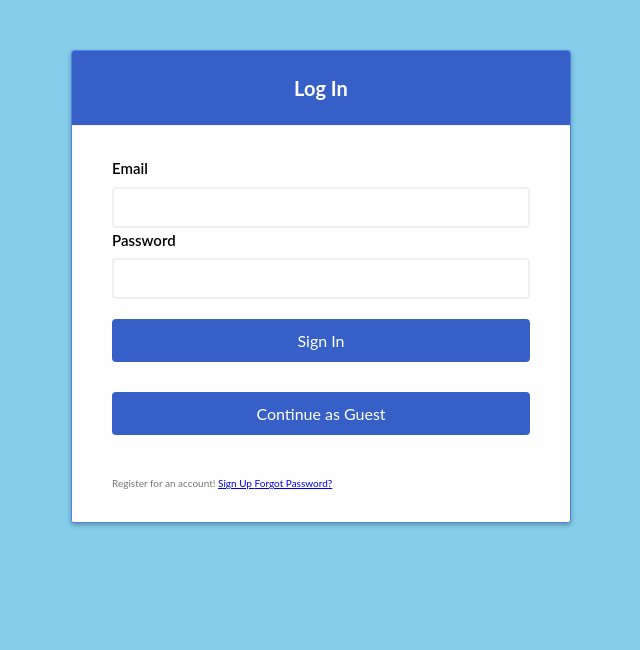
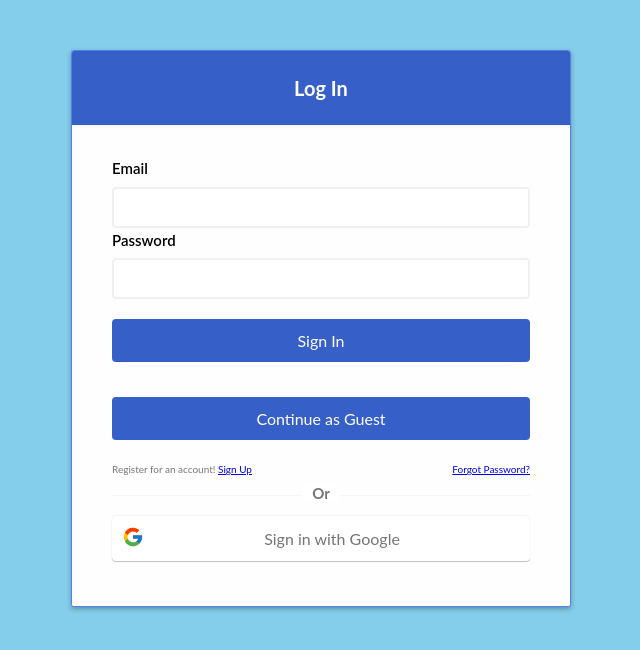
Before and after one commit to tangivan/auditime-firebase, a React (Create React App) app: page /login in a window 1280 px wide. Shown: the top 650 px of the page, without its empty margins (319-959 px from the left). Built offline with nearby package versions, Linux system fonts and the light colour scheme; no server answers.

Commit message:
added google log in, linking email & password, update profiles

```diff
--- a/src/components/ForgotPassword.js
+++ b/src/components/ForgotPassword.js
@@ -35,8 +35,10 @@ const ForgotPassword = () => {
                     <input type="email" ref={emailRef} className="input"></input>
                     <button disabled={loading} className="btn cursor">Submit</button>
                 </div>
-                <label>Register for an account! <Link to="/signup">Sign Up </Link></label>
-                <label><Link to="/login">Login</Link></label>
+                <div className="row space-between">
+                    <label>Register for an account! <Link to="/signup">Sign Up </Link></label>
+                    <label><Link to="/login">Login</Link></label>
+                </div>
             </form>
         </div>
     );
--- a/src/components/LinkAccount.js
+++ b/src/components/LinkAccount.js
@@ -3,12 +3,13 @@ import { useAuth } from '../contexts/AuthContext'
 import { useHistory } from 'react-router-dom';
 import { Link } from 'react-router-dom'
 import { FcGoogle } from 'react-icons/fc'
-import { FaFacebook, FaTwitter, FaGithub, FaGit } from 'react-icons/fa'
 
 const LinkAccount = () => {
     const emailRef = useRef();
+    const passwordRef = useRef();
+    const userNameRef = useRef();
     const history = useHistory();
-    const { currentUser, linkWithGoogle } = useAuth();
+    const { currentUser, linkWithGoogle, linkEmailandPassword } = useAuth();
     const [error, setError] = useState('');
     const [message, setMessage] = useState('');
     const [loading, setLoading] = useState(false);
@@ -25,8 +26,10 @@ const LinkAccount = () => {
             setMessage('');
             setError("");
             setLoading(true);
+            await linkEmailandPassword(emailRef.current.value, passwordRef.current.value, userNameRef.current.value);
             setMessage('Successfully Linked.')
-        } catch {
+        } catch (err) {
+            console.log(err);
             setError("Failed to Link account.");
         }
 
@@ -48,16 +51,24 @@ const LinkAccount = () => {
         <div className="auth-form-outer">
             <h2 className="header">Link Account</h2>
             {error && <h1>{error}</h1>}
-            <h1>{message}</h1>
+            <span className="text-center"><h1>{message}</h1></span>
             <form className="form" onSubmit={handleSubmit}>
                 <div className="form-group">
+                    <label>Username</label>
+                    <input type="text" ref={userNameRef} className="input"></input>
                     <label>Email</label>
                     <input type="email" ref={emailRef} className="input"></input>
-                    <button disabled={loading} className="cursor btn">Submit</button>
-                    <button className="google-btn cursor" onClick={linkGoogle}>
-                        <span className="btn-icon"><FcGoogle size={22} /></span>
-                        <span className="btn-span">Link Google Account</span>
-                    </button>
+                    <label>Password</label>
+                    <input type="password" ref={passwordRef} className="input"></input>
+                    <button disabled={loading} className="cursor btn margin-btm-sm">Submit</button>
+                    <div>
+                        <h2><span>Or</span></h2>
+                        <button className="google-btn cursor" onClick={linkGoogle}>
+                            <span className="btn-icon"><FcGoogle size={22} /></span>
+                            <span className="btn-span">Link Google Account</span>
+                        </button>
+                    </div>
+                    <label className="align-right"><Link to="/">Back</Link></label>
                 </div>
             </form>
         </div>
--- a/src/components/Login.js
+++ b/src/components/Login.js
@@ -2,11 +2,12 @@ import React, { useRef, useState } from 'react'
 import { useAuth } from '../contexts/AuthContext'
 import firebase from '../firebase'
 import { Link, useHistory } from 'react-router-dom'
+import { FcGoogle } from 'react-icons/fc'
 
 const Login = () => {
     const emailRef = useRef();
     const passwordRef = useRef();
-    const { login, anonLogin, logout } = useAuth();
+    const { login, anonLogin, loginWithGoogle } = useAuth();
     const [error, setError] = useState('');
     const [loading, setLoading] = useState(false);
     const history = useHistory();
@@ -18,6 +19,21 @@ const Login = () => {
             setError("");
             setLoading(true);
             await login(emailRef.current.value, passwordRef.current.value);
+        } catch {
+            setError("Failed to log in");
+        }
+
+        setLoading(false);
+        history.push("/");
+    }
+
+    const handleLoginWithGoogle = async (e) => {
+        e.preventDefault();
+        console.log("google login")
+        try {
+            setError("");
+            setLoading(true);
+            await loginWithGoogle();
         } catch {
             setError("Failed to log in");
         }
@@ -57,18 +73,27 @@ const Login = () => {
         <div className="auth-form-outer">
             <h2 className="header">Log In</h2>
             {error && <h1>{error}</h1>}
-            <form className="form" onSubmit={handleSubmit}>
+            <form className="form">
                 <div className="form-group">
                     <label>Email</label>
                     <input type="email" ref={emailRef} className="input"></input>
                     <label>Password</label>
                     <input type="password" ref={passwordRef} className="input"></input>
                     {error && <h1>{error}</h1>}
-                    <button disabled={loading} className="btn cursor">Sign In</button>
+                    <button disabled={loading} className="btn cursor" onClick={handleSubmit}>Sign In</button>
                     <button className="btn  cursor" onClick={handleAnonLogin}> Continue as Guest</button>
                 </div>
-                <label>Register for an account! <Link to="/signup">Sign Up </Link></label>
-                <Link to="/forgot-password">Forgot Password?</Link>
+                <div className="row space-between margin-btm-sm">
+                    <label>Register for an account! <Link to="/signup">Sign Up </Link></label>
+                    <Link to="/forgot-password">Forgot Password?</Link>
+                </div>
+                <div>
+                    <h2><span>Or</span></h2>
+                    <button className="google-btn cursor">
+                        <span className="btn-icon"><FcGoogle size={22} /></span>
+                        <span className="btn-span" onClick={handleLoginWithGoogle}>Sign in with Google</span>
+                    </button>
+                </div>
             </form>
         </div>
     );
--- a/src/components/Signup.js
+++ b/src/components/Signup.js
@@ -62,7 +62,7 @@ const SignUp = () => {
                     <label>Password Confirmation</label>
                     <input type="password" ref={passwordConfirmRef} className="input"></input>
                 </div>
-                {error && <h1 className="text-center">{error}</h1>}
+                {error && <h1 className="text-center-red">{error}</h1>}
                 <button className="btn cursor" disabled={loading}>Sign up</button>
                 <label className="login-label">Already have an account? <Link to="/login"> Log In </Link></label>
             </form>
--- a/src/contexts/AuthContext.js
+++ b/src/contexts/AuthContext.js
@@ -1,5 +1,7 @@
 import React, { useContext, useState, useEffect } from 'react'
-import firebase, { auth, githubProvider, googleProvider, facebookProvider, twitterProvider } from '../firebase'
+import { auth, googleProvider } from '../firebase'
+import firebase from 'firebase/app';
+import 'firebase/auth'
 
 const AuthContext = React.createContext();
 
@@ -21,6 +23,31 @@ const AuthProvider = ({ children }) => {
 
     const anonLogin = () => {
         return auth.signInAnonymously();
+    }
+
+    const loginWithGoogle = () => {
+        console.log("loginwithgoogle2")
+        auth.signInWithPopup(googleProvider)
+            .then((result) => {
+                const credential = result.credential;
+                const token = credential.accessToken;
+                const user = result.user;
+            })
+            .catch(error => {
+                console.error(error);
+            })
+    }
+
+    const linkEmailandPassword = (email, password, displayName) => {
+        const credential = firebase.auth.EmailAuthProvider.credential(email, password);
+        auth.currentUser.linkWithCredential(credential)
+            .then((usercred) => {
+                const user = usercred.user;
+                console.log("Anonymous account successfully upgraded", user);
+                user.updateProfile({ displayName: displayName });
+            }).catch((error) => {
+                console.log("Error upgrading anonymous account", error);
+            });
     }
 
     const linkWithGoogle = () => {
@@ -79,7 +106,9 @@ const AuthProvider = ({ children }) => {
         getUuid,
         updateName,
         anonLogin,
+        loginWithGoogle,
         linkWithGoogle,
+        linkEmailandPassword
     }
     return (
         <AuthContext.Provider value={value}>
--- a/src/firebase.js
+++ b/src/firebase.js
@@ -13,7 +13,4 @@ const app = firebase.initializeApp({
 
 export const auth = app.auth();
 export const googleProvider = new firebase.auth.GoogleAuthProvider();
-export const facebookProvider = new firebase.auth.FacebookAuthProvider();
-export const twitterProvider = new firebase.auth.TwitterAuthProvider();
-export const githubProvider = new firebase.auth.GithubAuthProvider();
 export default app;
--- a/src/index.css
+++ b/src/index.css
@@ -92,6 +92,10 @@ th, td{
   padding: 0;
 }
 
+.align-right {
+  align-self: flex-end;
+}
+
 .space-around{
   justify-content: space-around;
 }
@@ -110,6 +114,14 @@ th, td{
 
 .cursor{
   cursor:pointer;
+}
+
+.margin-btm-sm {
+  margin-bottom: 1.5rem;
+}
+
+.margin-top-sm {
+  margin-top: 1.rem;
 }
 
 .layout{
@@ -131,9 +143,13 @@ li.nav-item{
   cursor:pointer;
 }
 
+.text-center-red {
+  text-align: center;
+  color: red;
+}
+
 .text-center {
   text-align: center;
-  color: red;
 }
 
 .margin-sm {
@@ -404,11 +420,24 @@ li.nav-item{
   padding: 30px 40px;
 }
 
+.form h2 {
+  width: 100%;
+  text-align: center;
+  border-bottom: 1px solid var(--grey);
+  line-height: 0.1em;
+  margin: 10px 0 20px;
+}
+
+.form h2 span {
+    background:#fff;
+    padding:0 10px;
+}
+
 .form-group {
   display: flex;
   flex-direction: column;
-  margin-bottom: 10px;
-	padding-bottom: 20px;
+  margin-bottom: 1px;
+	padding-bottom: 5px;
 	position: relative;
 }
 
@@ -477,7 +506,7 @@ li.nav-item{
 	padding: 10px;
 	margin-top: 20px;
 	width: 100%;
-  margin-bottom: 1rem;
+  margin-bottom: 1.5rem;
 }
 
 .btn {
@@ -526,7 +555,6 @@ li.nav-item{
 }
 
 .google-btn {
-  /* padding: 12px 16px 12px 42px; */
   border: none;
   border-radius: 3px;
   box-shadow: 0 -1px 0 rgba(0, 0, 0, .04), 0 1px 1px rgba(0, 0, 0, .25);
```
Also changed, not shown: src/components/Navbar.js (+0 -15 lines).
